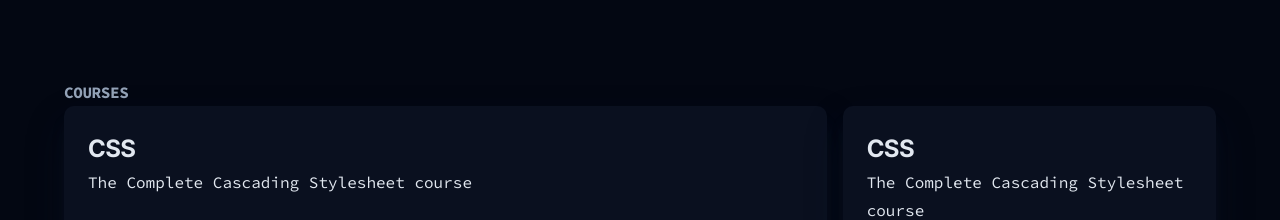
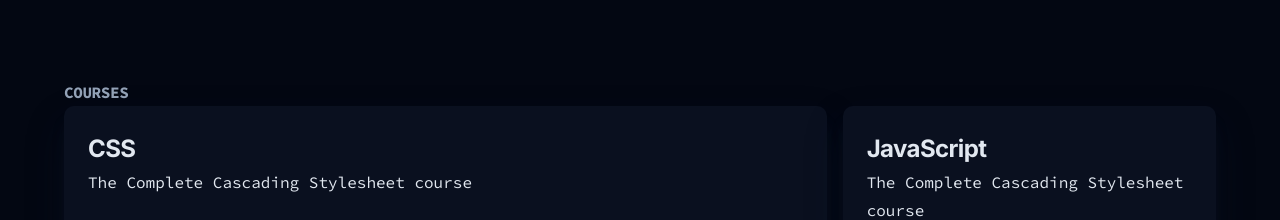
Before and after one commit to Dannu-R/Dannu-R.github.io, a plain HTML site: page Final Project/project.html in a window 1280 px wide. Shown: the part 928-1148 px from the top of the page. Drawn offline with Linux system fonts and the light colour scheme.

Commit message:
testing for change

```diff
--- a/Final Project/project.html
+++ b/Final Project/project.html
@@ -191,7 +191,7 @@
         </div>
         <div class="courses__card courses__card-2">
           <div class="courses__card-title-container">
-            <h3 class="courses__card-title">CSS</h3>
+            <h3 class="courses__card-title">JavaScript</h3>
             <p class="courses__card-desc">
               The Complete Cascading Stylesheet course
             </p>
```
